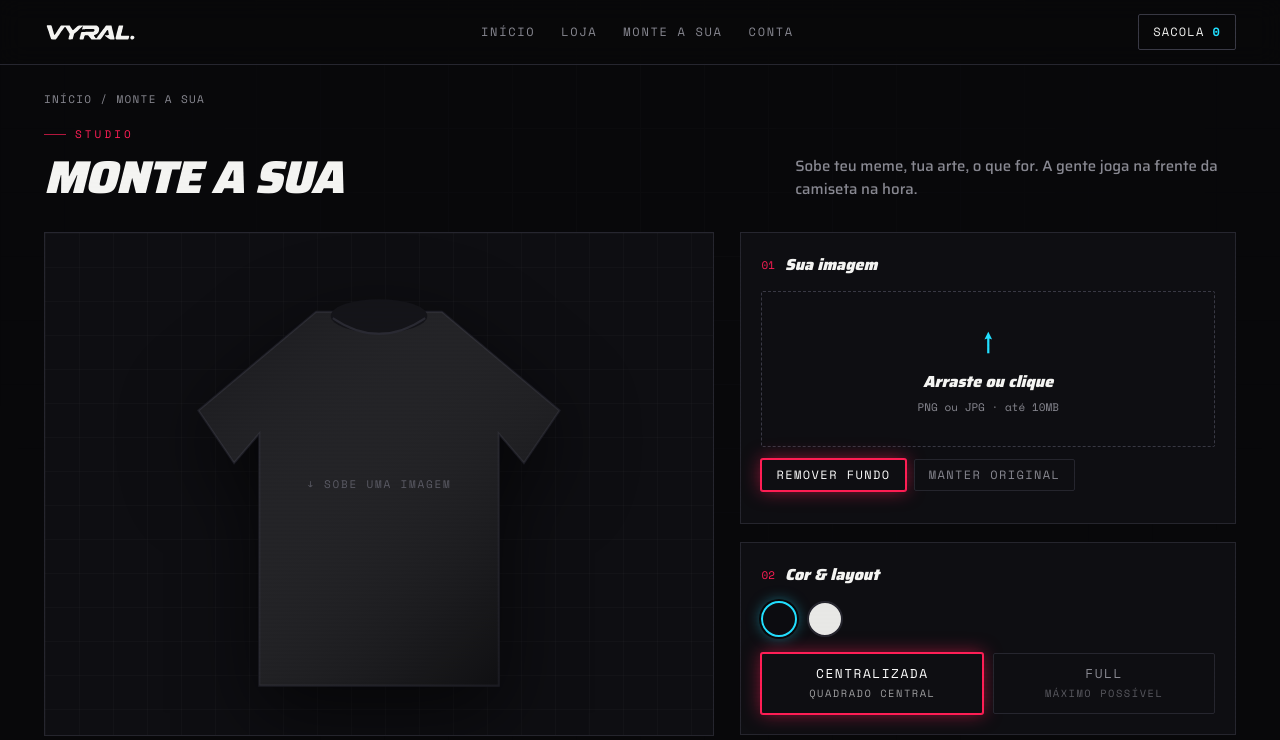
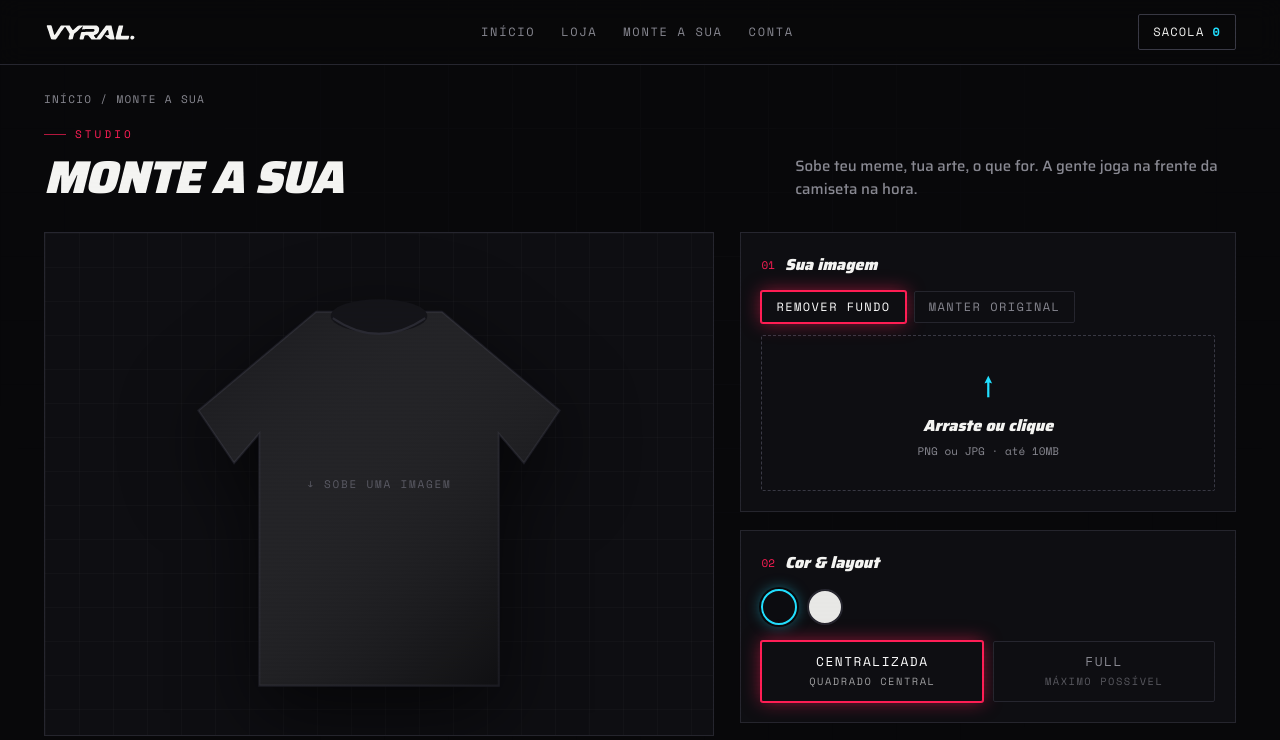
Before and after one commit to VyralCO/Store, a Next.js app: page /personalizar in a window 1280 px wide. Shown: the top 740 px of the page. Built offline with nearby package versions, Linux system fonts and the light colour scheme.

Commit message:
fix: toggle antes do drop zone, ajuste escala center=70 full=170

```diff
--- a/src/components/customizer.tsx
+++ b/src/components/customizer.tsx
@@ -47,8 +47,8 @@ const COLORS: ShirtColor[] = [
 
 type PrintLayout = "center" | "full";
 const LAYOUTS: { value: PrintLayout; label: string; desc: string; scale: number; posY: number }[] = [
-  { value: "center", label: "Centralizada", desc: "Quadrado central", scale: 100, posY: 210 },
-  { value: "full", label: "Full", desc: "Máximo possível", scale: 150, posY: 220 },
+  { value: "center", label: "Centralizada", desc: "Quadrado central", scale: 70, posY: 220 },
+  { value: "full", label: "Full", desc: "Máximo possível", scale: 170, posY: 220 },
 ];
 
 const CUSTOM_PRICE = BUSINESS.CUSTOM_TSHIRT_PRICE;
@@ -266,6 +266,23 @@ export function Customizer() {
             <span className="n">01</span>
             <h3>Sua imagem</h3>
           </div>
+          {/* Toggle remoção de fundo — antes do upload */}
+          <div style={{ marginBottom: 12, display: "flex", gap: 8 }}>
+            <button
+              className={`chip${removeBg ? " active" : ""}`}
+              onClick={() => setRemoveBg(true)}
+              style={{ fontSize: "0.75rem", padding: "6px 14px" }}
+            >
+              Remover fundo
+            </button>
+            <button
+              className={`chip${!removeBg ? " active" : ""}`}
+              onClick={() => setRemoveBg(false)}
+              style={{ fontSize: "0.75rem", padding: "6px 14px" }}
+            >
+              Manter original
+            </button>
+          </div>
           <div
             className={`drop${originalFile ? " has" : ""}${dragging ? " drag" : ""}`}
             onClick={() => fileInputRef.current?.click()}
@@ -301,23 +318,6 @@ export function Customizer() {
             <small>PNG ou JPG · até 10MB</small>
             {fileName && <div className="fn">✓ {fileName}</div>}
             {processing && <div className="proc">removendo fundo pro preview…</div>}
-          </div>
-          {/* Toggle remoção de fundo */}
-          <div style={{ marginTop: 12, marginBottom: 12, display: "flex", gap: 8 }}>
-            <button
-              className={`chip${removeBg ? " active" : ""}`}
-              onClick={() => setRemoveBg(true)}
-              style={{ fontSize: "0.75rem", padding: "6px 14px" }}
-            >
-              Remover fundo
-            </button>
-            <button
-              className={`chip${!removeBg ? " active" : ""}`}
-              onClick={() => setRemoveBg(false)}
-              style={{ fontSize: "0.75rem", padding: "6px 14px" }}
-            >
-              Manter original
-            </button>
           </div>
 
           <input
```
